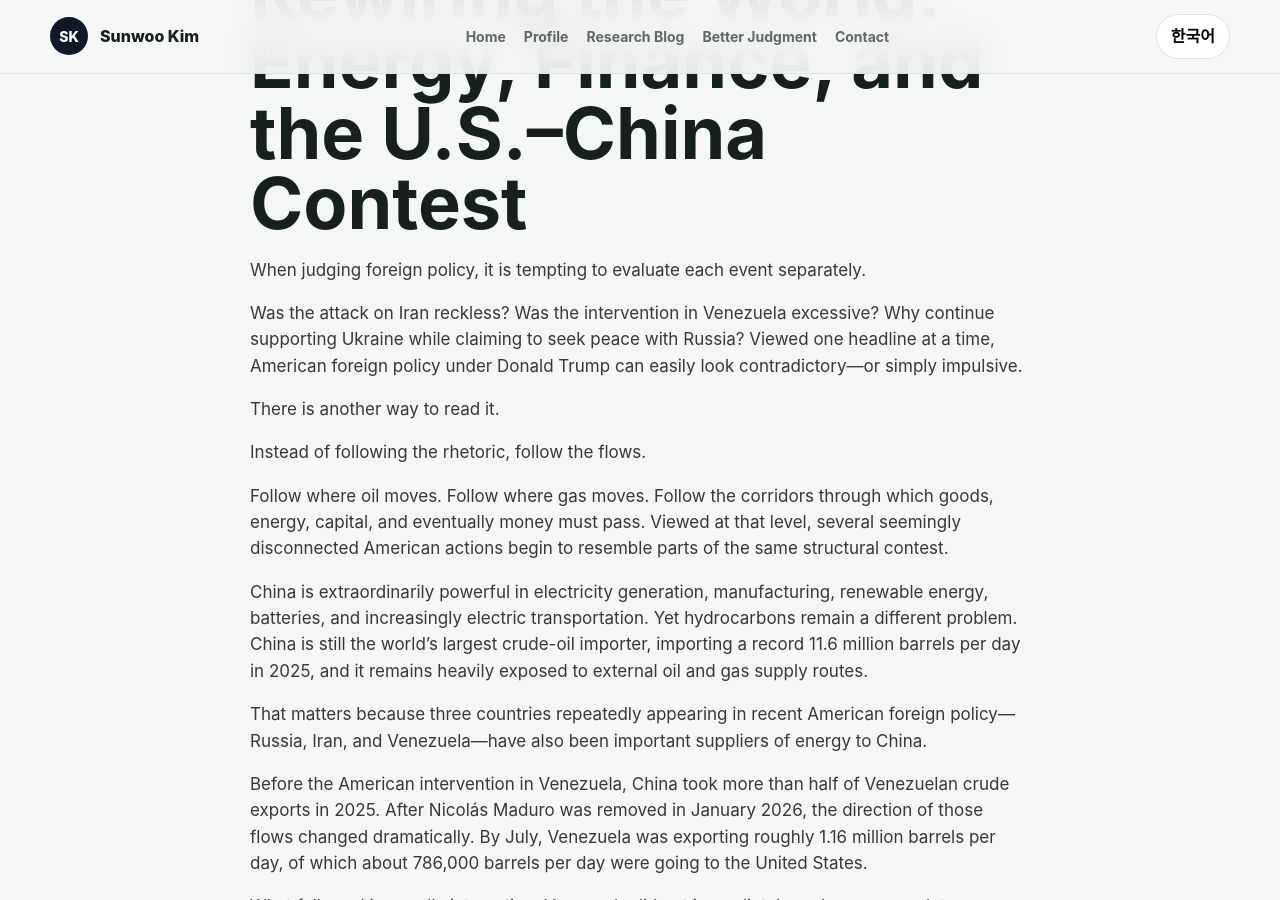
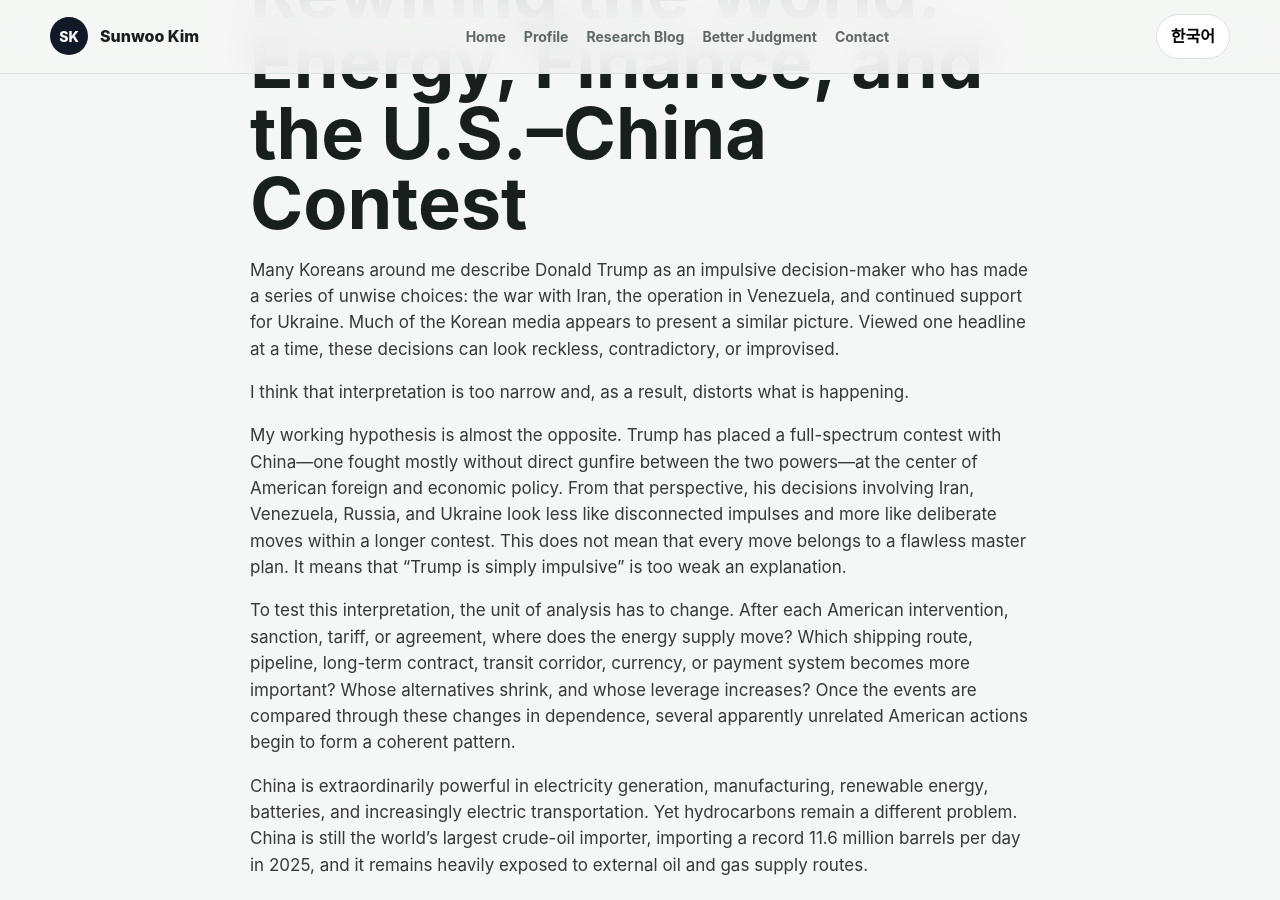
Before and after one commit to SunBooGermany/SunBooGermany.github.io, a Jekyll site: the page built from _better_judgment/global-affairs/2026/08/12/rewiring-the-world-energy-finance-and-the-u-s-china-contest.md, in a window 1280 px wide and 900 px high, scrolled down 746 px. Built offline with Jekyll 4.4.1, drawn with Linux system fonts in a browser that asks for light colours.

Commit message:
Revise geopolitical essay opening

```diff
--- a/_better_judgment/global-affairs/2026/08/12/rewiring-the-world-energy-finance-and-the-u-s-china-contest.md
+++ b/_better_judgment/global-affairs/2026/08/12/rewiring-the-world-energy-finance-and-the-u-s-china-contest.md
@@ -26,15 +26,13 @@ has_korean_note: false
 
 # Rewiring the World: Energy, Finance, and the U.S.–China Contest
 
-When judging foreign policy, it is tempting to evaluate each event separately.
+Many Koreans around me describe Donald Trump as an impulsive decision-maker who has made a series of unwise choices: the war with Iran, the operation in Venezuela, and continued support for Ukraine. Much of the Korean media appears to present a similar picture. Viewed one headline at a time, these decisions can look reckless, contradictory, or improvised.
 
-Was the attack on Iran reckless? Was the intervention in Venezuela excessive? Why continue supporting Ukraine while claiming to seek peace with Russia? Viewed one headline at a time, American foreign policy under Donald Trump can easily look contradictory—or simply impulsive.
+I think that interpretation is too narrow and, as a result, distorts what is happening.
 
-There is another way to read it.
+My working hypothesis is almost the opposite. Trump has placed a full-spectrum contest with China—one fought mostly without direct gunfire between the two powers—at the center of American foreign and economic policy. From that perspective, his decisions involving Iran, Venezuela, Russia, and Ukraine look less like disconnected impulses and more like deliberate moves within a longer contest. This does not mean that every move belongs to a flawless master plan. It means that “Trump is simply impulsive” is too weak an explanation.
 
-Instead of following the rhetoric, follow the flows.
-
-Follow where oil moves. Follow where gas moves. Follow the corridors through which goods, energy, capital, and eventually money must pass. Viewed at that level, several seemingly disconnected American actions begin to resemble parts of the same structural contest.
+To test this interpretation, the unit of analysis has to change. After each American intervention, sanction, tariff, or agreement, where does the energy supply move? Which shipping route, pipeline, long-term contract, transit corridor, currency, or payment system becomes more important? Whose alternatives shrink, and whose leverage increases? Once the events are compared through these changes in dependence, several apparently unrelated American actions begin to form a coherent pattern.
 
 China is extraordinarily powerful in electricity generation, manufacturing, renewable energy, batteries, and increasingly electric transportation. Yet hydrocarbons remain a different problem. China is still the world's largest crude-oil importer, importing a record 11.6 million barrels per day in 2025, and it remains heavily exposed to external oil and gas supply routes.
 
```
Also changed, not shown: other parts of _better_judgment/global-affairs/2026/08/12/rewiring-the-world-energy-finance-and-the-u-s-china-contest.md (+4 -6 lines).
